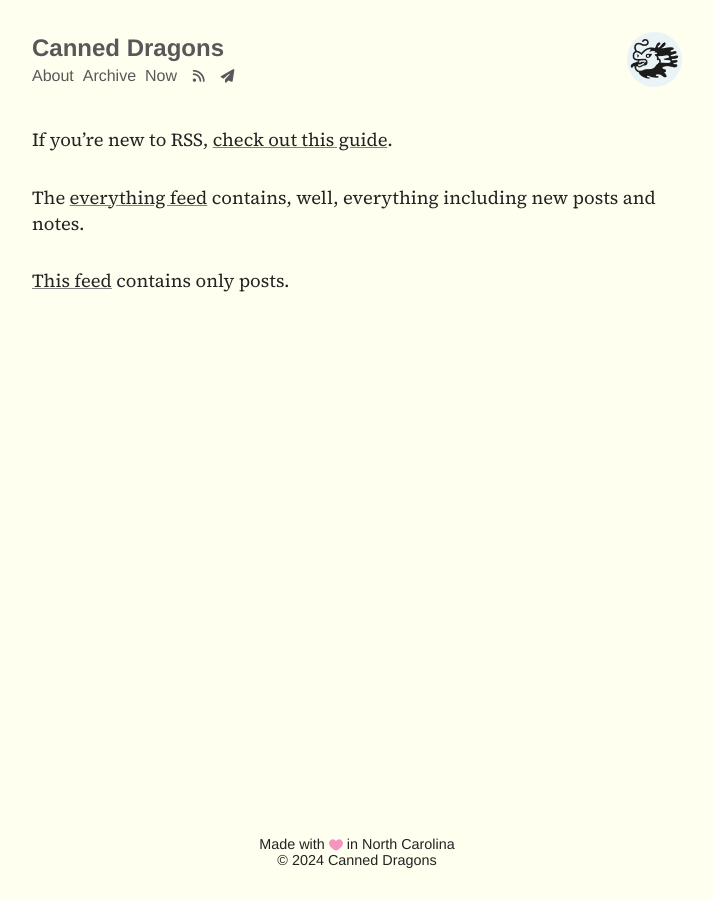
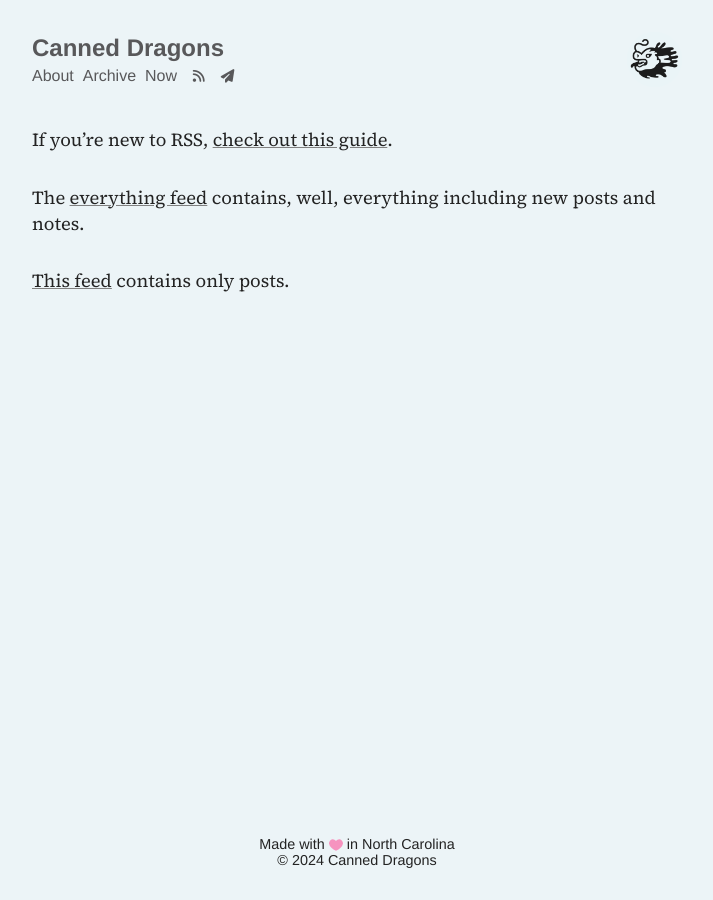
Before and after one commit to frostedechoes/canneddragons, a Jekyll site: the page built from _pages/rss.md, in a window 1280 px wide. Shown: the whole page, without its empty margins (283-996 px from the left). Built offline with Jekyll 4.4.1, drawn with Linux system fonts in a browser that asks for light colours; nearby versions of some CDN libraries.

Commit message:
Update main.scss
Deleted yellow bg color.

```diff
--- a/css/main.scss
+++ b/css/main.scss
@@ -48,7 +48,6 @@ html {
   --light-text-color: hsl(240, 1%, 35%);
   --link-color: #fa5252;
   --main-background-color: #ecf4f7;
-  --main-background-color: #FFFFF0;
   --main-text-color: #232323;
   --underline-color: hsl(0, 0%, 50%);
 }
```
